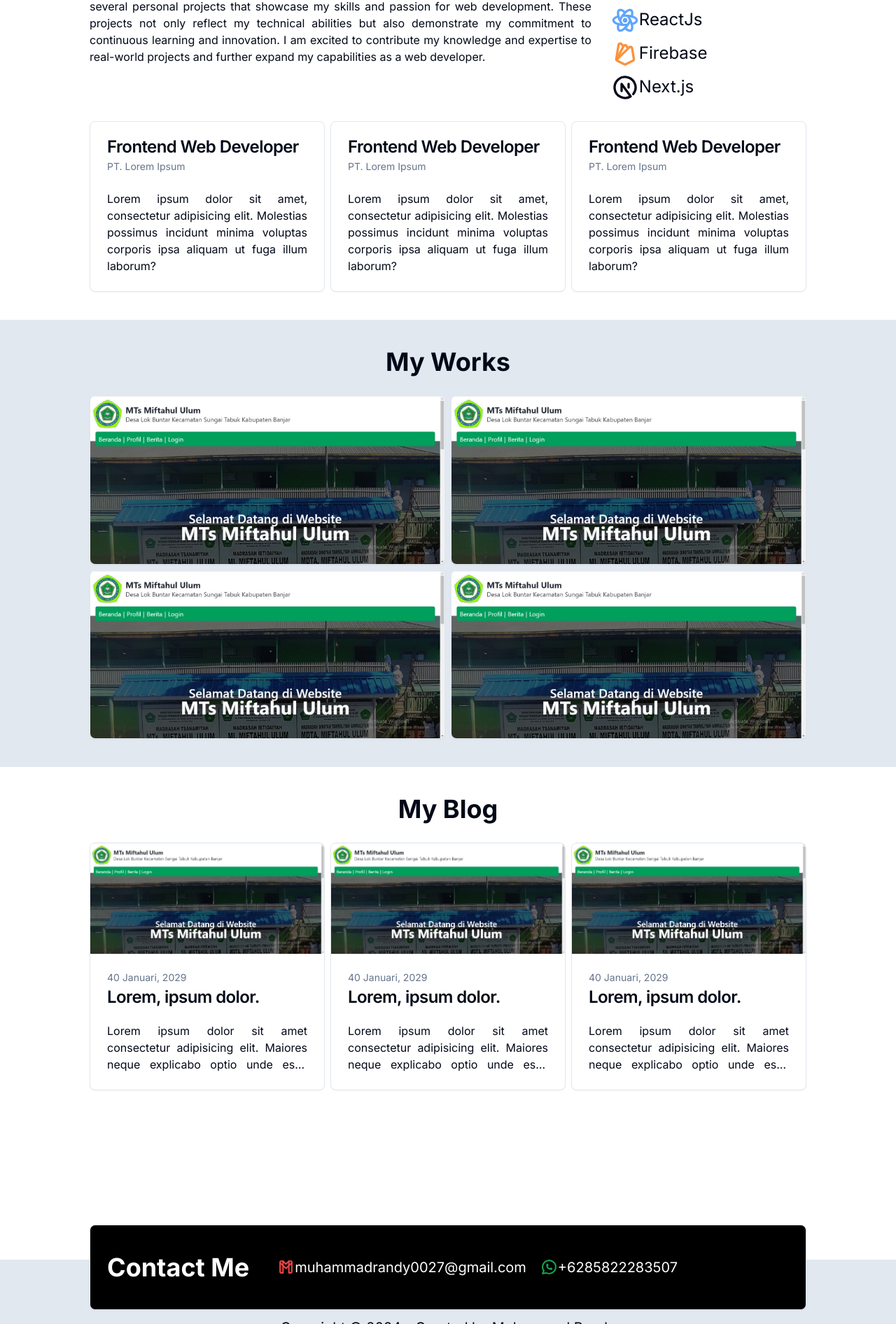
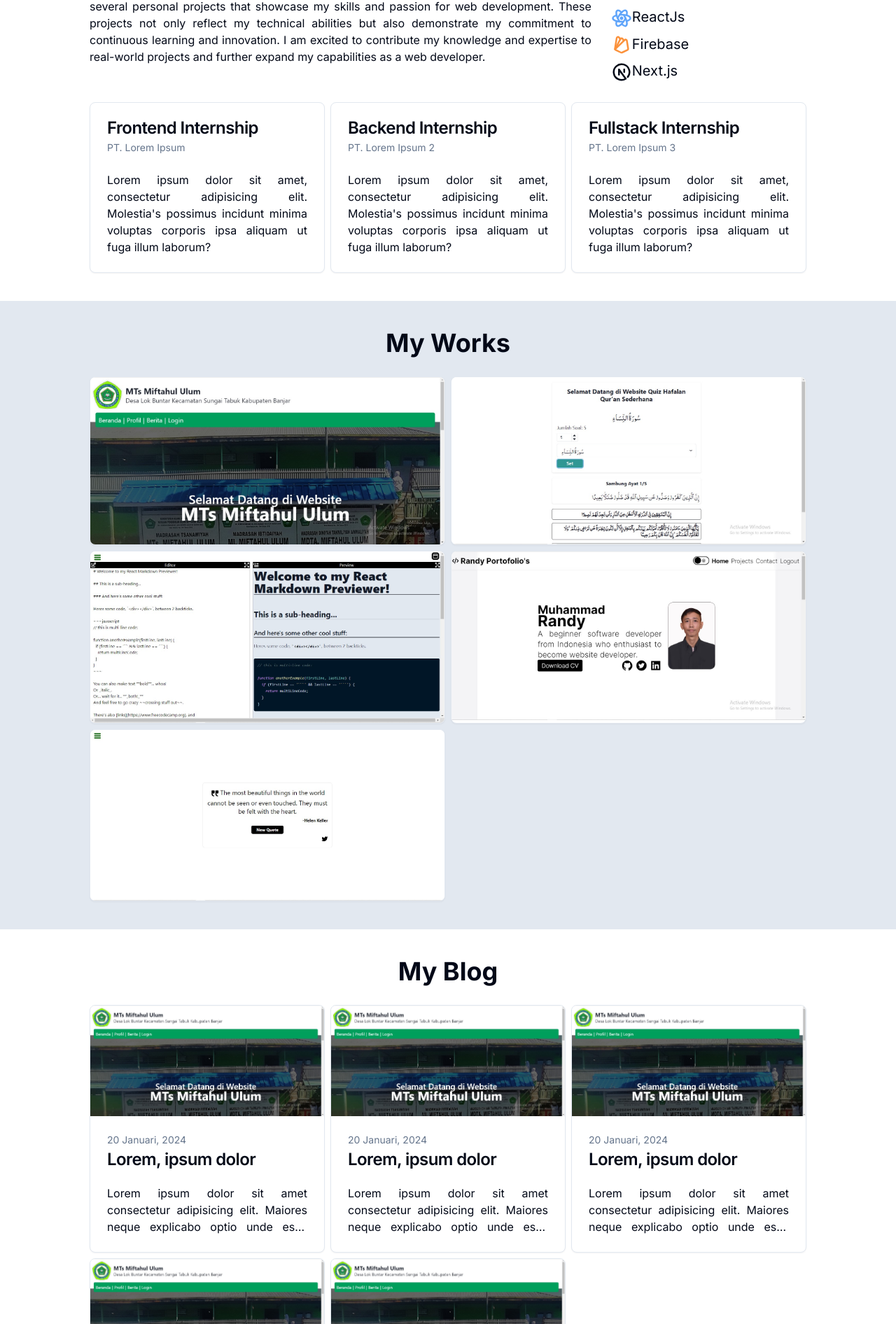
Before and after one commit to MuhRandy/portfolio-website-nextjs, a Next.js app: page / in a window 1280 px wide. Shown: the part 908-2800 px from the top of the page at 70% size. Built offline with nearby package versions, Linux system fonts and the light colour scheme.

Commit message:
mapping data

```diff
--- a/components/contact.tsx
+++ b/components/contact.tsx
@@ -5,7 +5,7 @@ import { Section, SectionTitle } from "./ui/section";
 function Contact() {
   const contactIconSize = 25;
   return (
-    <Section height={0} className="relative top-28">
+    <Section height={0} className="relative top-24">
       <Card className="flex flex-col lg:flex-row items-center text-white bg-black gap-3 lg:gap-10 px-6 py-10 sm:text-xl w-screen sm:w-[80vw]">
         <SectionTitle className="self-center lg:self-start text-center">
           Contact Me
--- a/components/footer.tsx
+++ b/components/footer.tsx
@@ -11,8 +11,11 @@ import { IconBrandYoutubeFilled } from "@tabler/icons-react";
 function Footer() {
   return (
     <footer>
-      <Section bgColor="slate" className="gap-2 text-xl text-center">
-        <div className="flex gap-3">
+      <Section
+        bgColor="slate"
+        className="gap-2 text-base sm:text-xl text-center"
+      >
+        <div className="flex gap-3 pt-24">
           <IconBrandLinkedin size={35} className="text-blue-500" />
           <IconBrandFacebookFilled size={35} className="text-blue-700" />
           <IconBrandInstagram size={35} className="text-red-500" />
--- a/components/my-blog.tsx
+++ b/components/my-blog.tsx
@@ -2,43 +2,63 @@ import { Section, SectionTitle } from "./ui/section";
 import CardBlog from "./ui/card-blog";
 
 function MyBlog() {
+  const posts = [
+    {
+      title: "Lorem, ipsum dolor",
+      date: "20 Januari, 2024",
+      text: "Lorem ipsum dolor sit amet consectetur adipisicing elit. Maiores neque explicabo optio unde esse similique, reiciendis assumenda impedit dolorem nisi repellat? Accusantium officiis, facilis soluta alias molestias consequuntur eveniet, dolorum quos doloribus culpa dignissimos temporibus mollitia aliquam eligendi? Facere, veritatis?",
+      imgSrc: "/projects/school-website.jpg",
+    },
+    {
+      title: "Lorem, ipsum dolor",
+      date: "20 Januari, 2024",
+      text: "Lorem ipsum dolor sit amet consectetur adipisicing elit. Maiores neque explicabo optio unde esse similique, reiciendis assumenda impedit dolorem nisi repellat? Accusantium officiis, facilis soluta alias molestias consequuntur eveniet, dolorum quos doloribus culpa dignissimos temporibus mollitia aliquam eligendi? Facere, veritatis?",
+      imgSrc: "/projects/school-website.jpg",
+    },
+    {
+      title: "Lorem, ipsum dolor",
+      date: "20 Januari, 2024",
+      text: "Lorem ipsum dolor sit amet consectetur adipisicing elit. Maiores neque explicabo optio unde esse similique, reiciendis assumenda impedit dolorem nisi repellat? Accusantium officiis, facilis soluta alias molestias consequuntur eveniet, dolorum quos doloribus culpa dignissimos temporibus mollitia aliquam eligendi? Facere, veritatis?",
+      imgSrc: "/projects/school-website.jpg",
+    },
+    {
+      title: "Lorem, ipsum dolor",
+      date: "20 Januari, 2024",
+      text: "Lorem ipsum dolor sit amet consectetur adipisicing elit. Maiores neque explicabo optio unde esse similique, reiciendis assumenda impedit dolorem nisi repellat? Accusantium officiis, facilis soluta alias molestias consequuntur eveniet, dolorum quos doloribus culpa dignissimos temporibus mollitia aliquam eligendi? Facere, veritatis?",
+      imgSrc: "/projects/school-website.jpg",
+    },
+    {
+      title: "Lorem, ipsum dolor",
+      date: "20 Januari, 2024",
+      text: "Lorem ipsum dolor sit amet consectetur adipisicing elit. Maiores neque explicabo optio unde esse similique, reiciendis assumenda impedit dolorem nisi repellat? Accusantium officiis, facilis soluta alias molestias consequuntur eveniet, dolorum quos doloribus culpa dignissimos temporibus mollitia aliquam eligendi? Facere, veritatis?",
+      imgSrc: "/projects/school-website.jpg",
+    },
+  ];
   return (
     <Section className="gap-7">
       <SectionTitle className="self-center">My Blog</SectionTitle>
       <div className="grid grid-cols-1 sm:grid-cols-2 md:grid-cols-3 gap-2">
-        <CardBlog
-          title="Lorem, ipsum dolor."
-          date="40 Januari, 2029"
-          text="Lorem ipsum dolor sit amet consectetur adipisicing elit. Maiores
-              neque explicabo optio unde esse similique, reiciendis assumenda
-              impedit dolorem nisi repellat? Accusantium officiis, facilis
-              soluta alias molestias consequuntur eveniet, dolorum quos
-              doloribus culpa dignissimos temporibus mollitia aliquam eligendi?
-              Facere, veritatis?"
-          imgSrc="/projects/school-website.jpg"
-        />
-        <CardBlog
-          title="Lorem, ipsum dolor."
-          date="40 Januari, 2029"
-          text="Lorem ipsum dolor sit amet consectetur adipisicing elit. Maiores
-              neque explicabo optio unde esse similique, reiciendis assumenda
-              impedit dolorem nisi repellat? Accusantium officiis, facilis
-              soluta alias molestias consequuntur eveniet, dolorum quos
-              doloribus culpa dignissimos temporibus mollitia aliquam eligendi?
-              Facere, veritatis?"
-          imgSrc="/projects/school-website.jpg"
-        />
-        <CardBlog
-          title="Lorem, ipsum dolor."
-          date="40 Januari, 2029"
-          text="Lorem ipsum dolor sit amet consectetur adipisicing elit. Maiores
-              neque explicabo optio unde esse similique, reiciendis assumenda
-              impedit dolorem nisi repellat? Accusantium officiis, facilis
-              soluta alias molestias consequuntur eveniet, dolorum quos
-              doloribus culpa dignissimos temporibus mollitia aliquam eligendi?
-              Facere, veritatis?"
-          imgSrc="/projects/school-website.jpg"
-        />
+        {posts.map(
+          (
+            post: {
+              title: string;
+              date: string;
+              text: string;
+              imgSrc: string;
+            },
+            index: number
+          ) => {
+            return (
+              <CardBlog
+                key={index}
+                title={post.title}
+                text={post.text}
+                date={post.date}
+                imgSrc={post.imgSrc}
+              />
+            );
+          }
+        )}
       </div>
     </Section>
   );
--- a/components/my-works.tsx
+++ b/components/my-works.tsx
@@ -2,26 +2,49 @@ import { Section, SectionTitle } from "./ui/section";
 import CardProject from "./ui/card-project";
 
 function MyWorks() {
+  const projects = [
+    {
+      projectName: "MTs Miftahul Ulum Website",
+      imgSrc: "/projects/school-website.jpg",
+    },
+    {
+      projectName: "Quiz Qur'an",
+      imgSrc: "/projects/quiz-sambung-ayat.jpg",
+    },
+    {
+      projectName: "Markdown Preview",
+      imgSrc: "/projects/react-markdown-preview.jpg",
+    },
+    {
+      projectName: "Personal Portfolio Website",
+      imgSrc: "/projects/personal-portofolio-website.jpg",
+    },
+    {
+      projectName: "Random Quote Machine",
+      imgSrc: "/projects/random-quote-machine.jpg",
+    },
+  ];
   return (
     <Section className="gap-7" bgColor="slate">
       <SectionTitle className="self-center">My Works</SectionTitle>
       <div className="grid grid-cols-1 sm:grid-cols-2 gap-2">
-        <CardProject
-          name="MTs Miftahul Ulum Website"
-          imgSrc="/projects/school-website.jpg"
-        />
-        <CardProject
-          name="MTs Miftahul Ulum Website"
-          imgSrc="/projects/school-website.jpg"
-        />
-        <CardProject
-          name="MTs Miftahul Ulum Website"
-          imgSrc="/projects/school-website.jpg"
-        />
-        <CardProject
-          name="MTs Miftahul Ulum Website"
-          imgSrc="/projects/school-website.jpg"
-        />
+        {projects.map(
+          (
+            project: {
+              projectName: string;
+              imgSrc: string;
+            },
+            index: number
+          ) => {
+            return (
+              <CardProject
+                key={index}
+                name={project.projectName}
+                imgSrc={project.imgSrc}
+              />
+            );
+          }
+        )}
       </div>
     </Section>
   );
--- a/components/skill-and-experience.tsx
+++ b/components/skill-and-experience.tsx
@@ -1,3 +1,4 @@
+import { IconBrandTailwind } from "@tabler/icons-react";
 import CardExperience from "./ui/card-experience";
 import { Section, SectionText, SectionTitle } from "./ui/section";
 import {
@@ -11,8 +12,27 @@ import {
 } from "@tabler/icons-react";
 
 function SkillAndExperience() {
-  const skillIconSize = 40;
-  const skillIconSizeTablet = 20;
+  const skillIconSize = 30;
+  const experiences = [
+    {
+      jobTitle: "Frontend Internship",
+      company: "PT. Lorem Ipsum",
+      jobDescription:
+        "Lorem ipsum dolor sit amet, consectetur adipisicing elit. Molestia's possimus incidunt minima voluptas corporis ipsa aliquam ut fuga illum laborum?",
+    },
+    {
+      jobTitle: "Backend Internship",
+      company: "PT. Lorem Ipsum 2",
+      jobDescription:
+        "Lorem ipsum dolor sit amet, consectetur adipisicing elit. Molestia's possimus incidunt minima voluptas corporis ipsa aliquam ut fuga illum laborum?",
+    },
+    {
+      jobTitle: "Fullstack Internship",
+      company: "PT. Lorem Ipsum 3",
+      jobDescription:
+        "Lorem ipsum dolor sit amet, consectetur adipisicing elit. Molestia's possimus incidunt minima voluptas corporis ipsa aliquam ut fuga illum laborum?",
+    },
+  ];
   return (
     <Section className="gap-7">
       <div className="flex flex-col md:flex-row items-start justify-start gap-7">
@@ -34,7 +54,7 @@ function SkillAndExperience() {
             further expand my capabilities as a web developer.
           </SectionText>
         </div>
-        <div className="w-[100%] md:max-w-[50%] text-2xl">
+        <div className="w-[100%] md:max-w-[50%] text-xl">
           <ul className="md:flex md:flex-col gap-2 grid grid-cols-2 sm:grid-cols-3">
             <li>
               <IconBrandHtml5
@@ -65,6 +85,13 @@ function SkillAndExperience() {
               Typescript
             </li>
             <li>
+              <IconBrandTailwind
+                size={skillIconSize}
+                className="text-teal-500 inline"
+              />
+              TailwindCSS
+            </li>
+            <li>
               <IconBrandReact
                 size={skillIconSize}
                 className="text-blue-400 inline"
@@ -86,27 +113,25 @@ function SkillAndExperience() {
         </div>
       </div>
       <div className="grid grid-cols-1 sm:grid-cols-2 md:grid-cols-3 gap-2">
-        <CardExperience
-          jobTitle="Frontend Web Developer"
-          company="PT. Lorem Ipsum"
-          jobDescription="Lorem ipsum dolor sit amet, consectetur adipisicing elit. Molestias
-            possimus incidunt minima voluptas corporis ipsa aliquam ut fuga
-            illum laborum?"
-        />
-        <CardExperience
-          jobTitle="Frontend Web Developer"
-          company="PT. Lorem Ipsum"
-          jobDescription="Lorem ipsum dolor sit amet, consectetur adipisicing elit. Molestias
-            possimus incidunt minima voluptas corporis ipsa aliquam ut fuga
-            illum laborum?"
-        />
-        <CardExperience
-          jobTitle="Frontend Web Developer"
-          company="PT. Lorem Ipsum"
-          jobDescription="Lorem ipsum dolor sit amet, consectetur adipisicing elit. Molestias
-            possimus incidunt minima voluptas corporis ipsa aliquam ut fuga
-            illum laborum?"
-        />
+        {experiences.map(
+          (
+            experience: {
+              jobTitle: string;
+              company: string;
+              jobDescription: string;
+            },
+            index: number
+          ) => {
+            return (
+              <CardExperience
+                key={index}
+                jobTitle={experience.jobTitle}
+                company={experience.company}
+                jobDescription={experience.jobDescription}
+              />
+            );
+          }
+        )}
       </div>
     </Section>
   );
--- a/components/ui/section.tsx
+++ b/components/ui/section.tsx
@@ -1,6 +1,7 @@
 import { cn } from "@/lib/utils";
 import { ClassValue } from "clsx";
 import { ReactNode } from "react";
+import { motion } from "framer-motion";
 
 type SectionProps = {
   children: ReactNode;
--- a/package.json
+++ b/package.json
@@ -13,6 +13,7 @@
     "@tabler/icons-react": "^2.45.0",
     "class-variance-authority": "^0.7.0",
     "clsx": "^2.1.0",
+    "framer-motion": "^10.17.9",
     "lucide-react": "^0.304.0",
     "next": "14.0.4",
     "react": "^18",
```
Also changed, not shown: 1 other file (tests, documents, lock files or other folders).
